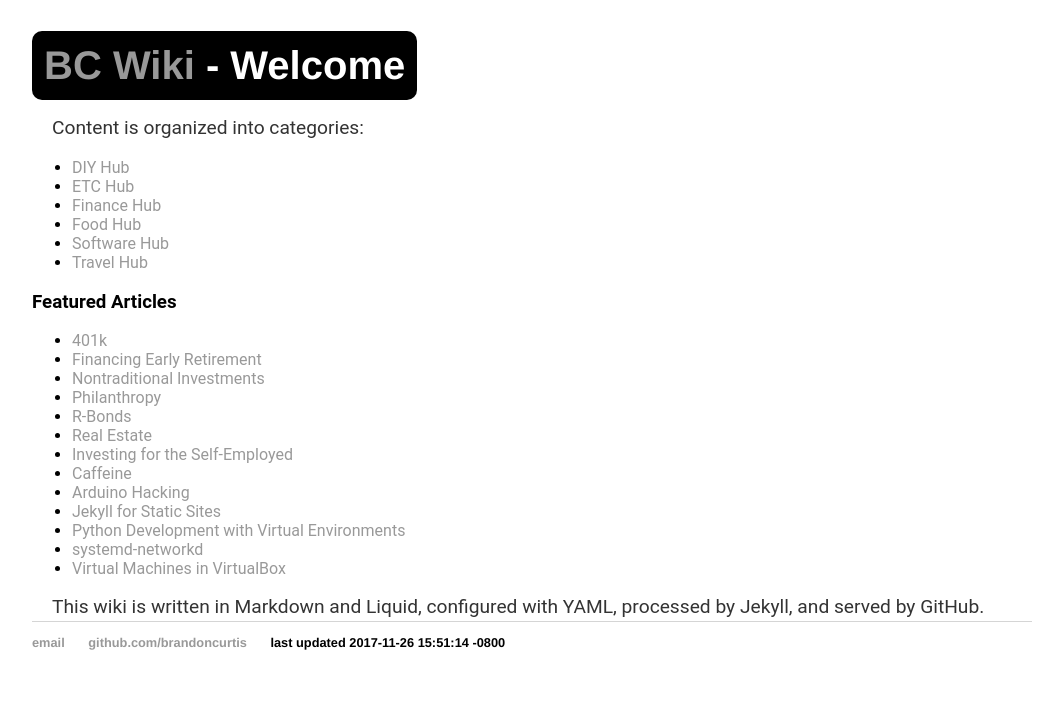
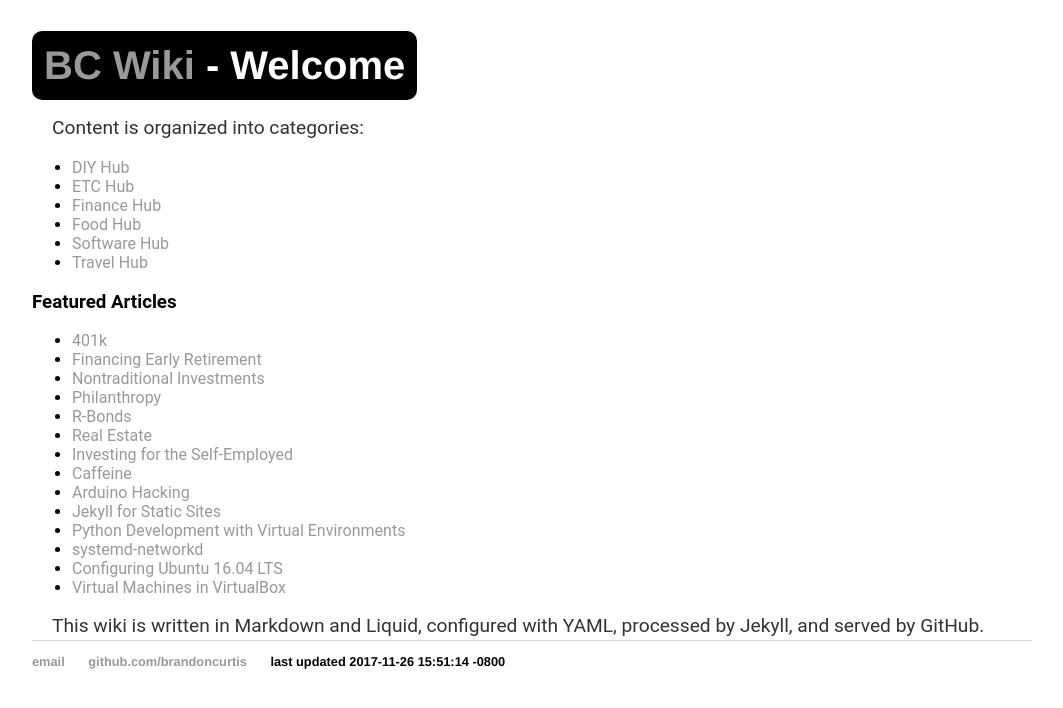
Before and after one commit to brandoncurtis/wiki, a Jekyll site: the page built from index.html, in a window 1280 px wide. Shown: the top 708 px of the page, without its empty margins (108-1171 px from the left). Built offline with Jekyll 4.4.1, drawn with Linux system fonts in a browser that asks for light colours; some of the changed lines change nothing that is shown.

Commit message:
fix ubuntu1604-configure

```diff
--- a/_wikipages/software/ubuntu1604-configure.md
+++ b/_wikipages/software/ubuntu1604-configure.md
@@ -1,6 +1,9 @@
 ---
 title: Configuring Ubuntu 16.04 LTS
-permalink: "/Configuring_Ubuntu_16.04_LTS/"
+permalink: "p/ubuntu1604-configure"
+category: software
+layout: wikipage
+featured: true
 ---
 
 ## Software Installation
```
